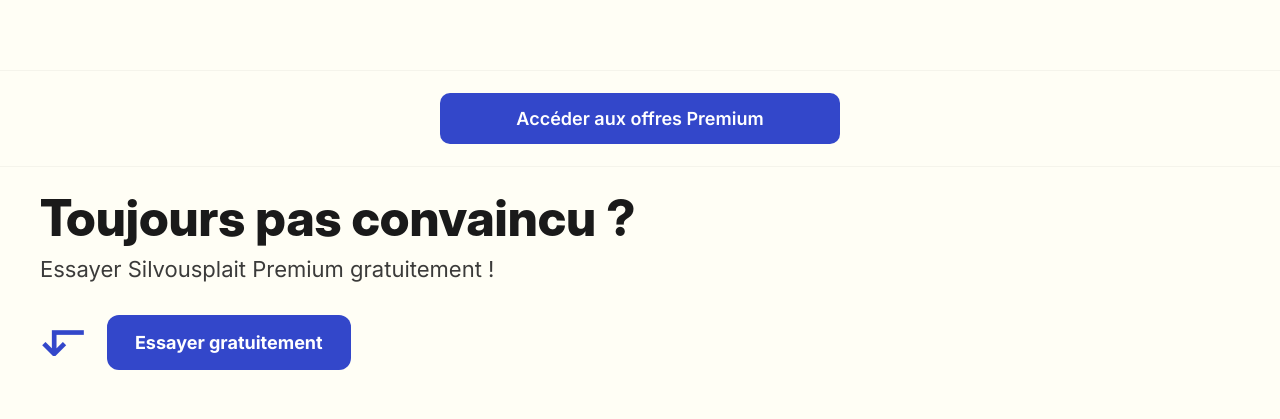
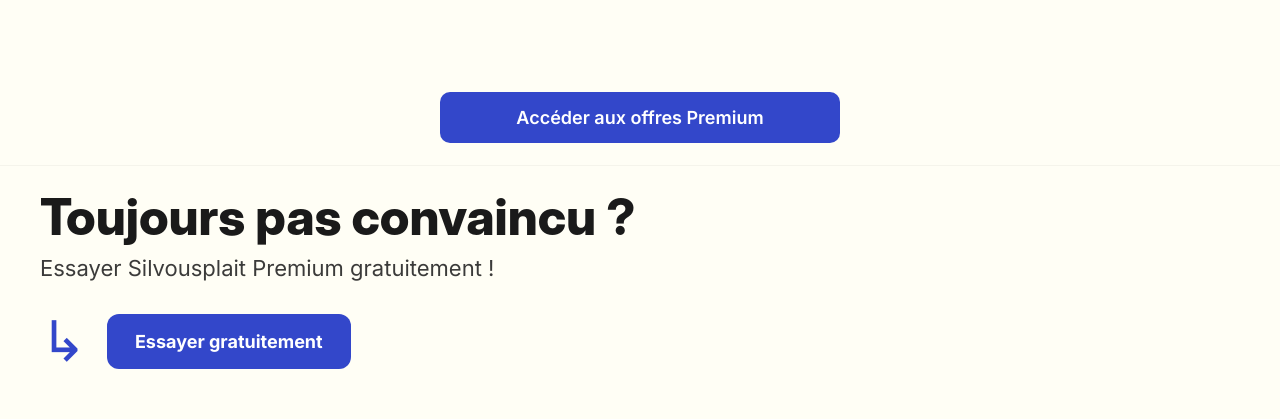
Before and after one commit to eduardofalluh/Silvousplaitsvp, a website: page premium.html in a window 1280 px wide. Shown: the part 1893-2312 px from the top of the page. Drawn offline with Linux system fonts and the light colour scheme; a web font is replaced by a local one.

Commit message:
Refine premium page CTA styling

```diff
--- a/styles.css
+++ b/styles.css
@@ -3281,7 +3281,6 @@
 
 .premium-cta-band {
   background: var(--bg);
-  border-top: 1px solid rgba(0, 0, 0, 0.04);
   border-bottom: 1px solid rgba(0, 0, 0, 0.04);
   padding: 22px 40px;
 }
@@ -3318,7 +3317,6 @@
   font-size: 56px;
   line-height: 1;
   color: var(--blue);
-  transform: rotate(90deg);
 }
 
 .premium-trial-button {
```
